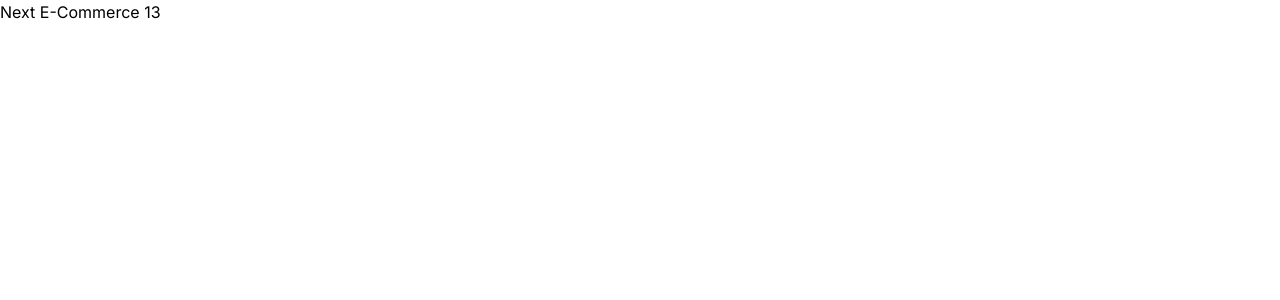
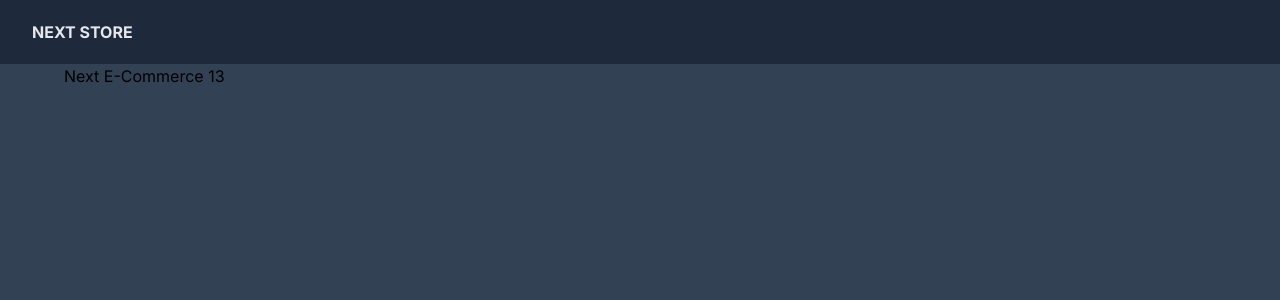
Before and after one commit to Paulo-Borges/next-commerce, a Next.js app: page / in a window 1280 px wide. Shown: the top 300 px of the page. Built offline with nearby package versions, Linux system fonts and the light colour scheme.

Commit message:
feat: add navbar

```diff
--- /dev/null
+++ b/src/app/components/Navbar.tsx
@@ -0,0 +1,15 @@
+import Link from "next/link";
+
+
+export default function Navbar() {
+    return (
+        <div>
+            <Link
+                href="/"
+                className=" uppercase font-bold text-md h-12 flex items-center ">
+                Next Store
+            </Link>
+        </div>
+
+    )
+}
--- a/src/app/layout.tsx
+++ b/src/app/layout.tsx
@@ -1,7 +1,7 @@
 import type { Metadata } from "next";
 import { Inter } from "next/font/google";
 import "./globals.css";
-
+import Navbar from "./components/Navbar";
 const inter = Inter({ subsets: ["latin"] });
 
 export const metadata: Metadata = {
@@ -16,7 +16,15 @@
 }>) {
   return (
     <html lang="en">
-      <body className={inter.className}>{children}</body>
+      <body className={inter.className}>
+        <nav className="fixed top-0 w-full flex items-center py-2 px-8 justify-between z-50 bg-slate-800 text-gray-200">
+
+            <Navbar />
+        </nav>
+        <main className="bg-slate-700 h-screen p-16">
+        {children}
+        </main>
+        </body>
     </html>
   );
 }
--- a/src/app/page.tsx
+++ b/src/app/page.tsx
@@ -1,9 +1,9 @@
 export default function Home() {
   return (
-    <main>
+    <div>
       <h1>
         Next E-Commerce 13
       </h1>
-    </main>
+    </div>
   );
 }
```
Also changed, not shown: 1 other file (tests, documents, lock files or other folders).
